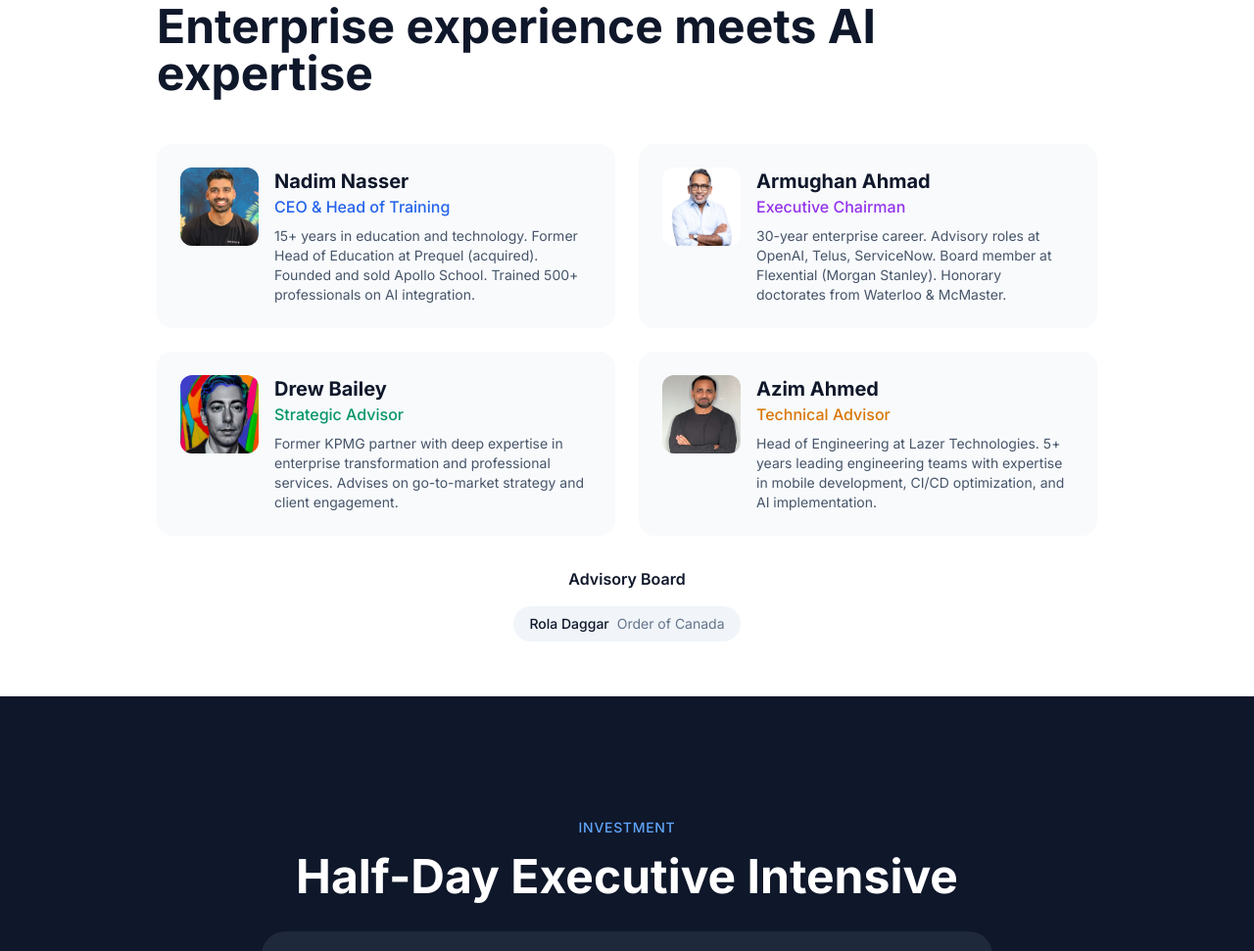
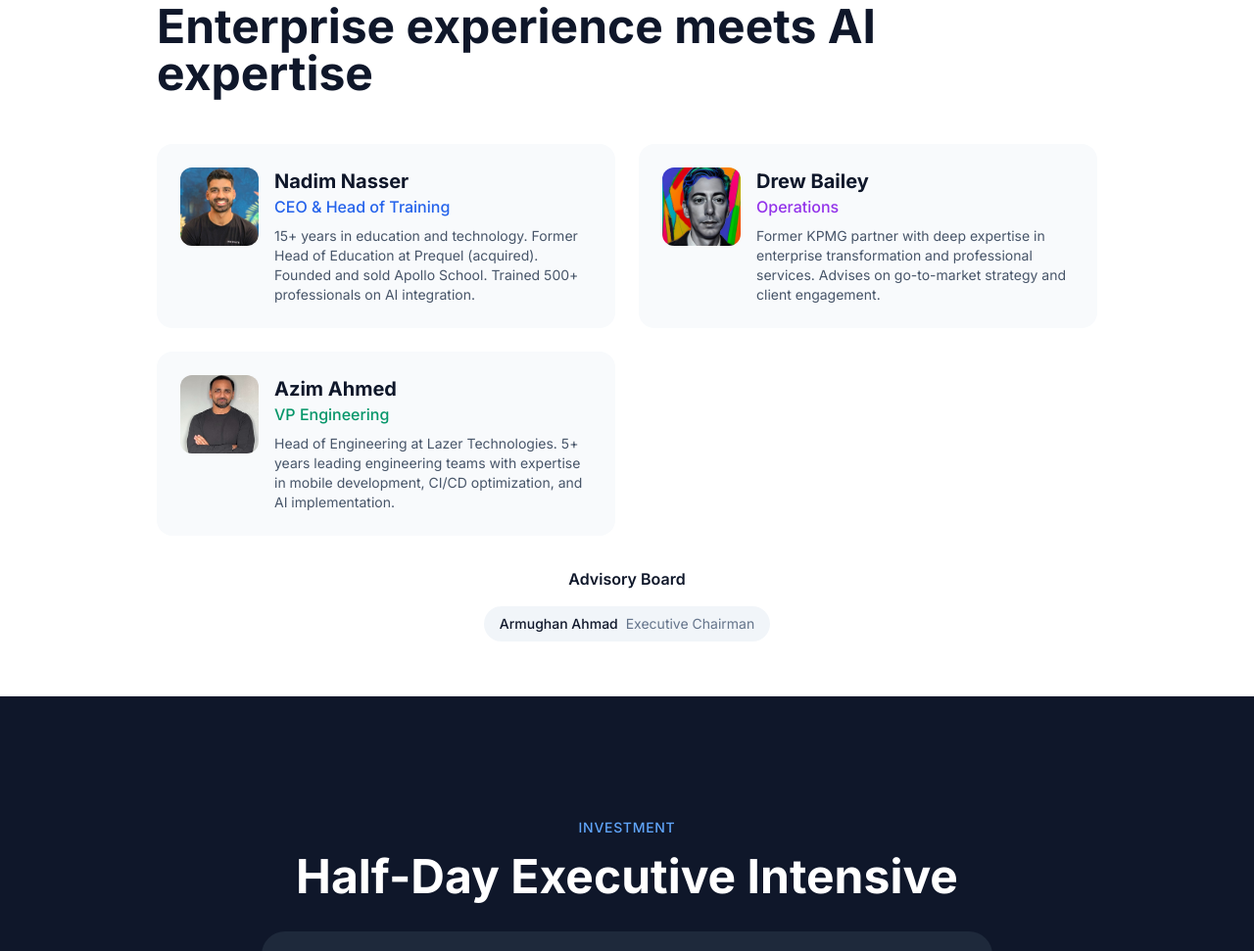
Before and after one commit to nadim-nasser/workflowy, a plain HTML site: page deloitte.html in a window 1280 px wide. Shown: the part 7289-8260 px from the top of the page at 98% size. Drawn offline with nearby package versions, Linux system fonts and the light colour scheme.

Commit message:
Update team section: reorganize roles and advisory board
- Move Armughan Ahmad to Advisory Board
- Update Drew Bailey title to Operations
- Update Azim Ahmed title to VP Engineering
- Remove Rola Daggar from Advisory Board

Co-Authored-By: Claude Opus 4.5 <noreply@anthropic.com>

```diff
--- a/deloitte.html
+++ b/deloitte.html
@@ -542,21 +542,10 @@
 
                 <div class="bg-slate-50 rounded-2xl p-6">
                     <div class="flex items-start gap-4">
-                        <img src="arm.jpeg" alt="Armughan Ahmad" class="w-20 h-20 rounded-xl object-cover flex-shrink-0">
-                        <div>
-                            <h3 class="font-bold text-xl">Armughan Ahmad</h3>
-                            <p class="text-purple-600 font-medium">Executive Chairman</p>
-                            <p class="text-slate-600 mt-2 text-sm">30-year enterprise career. Advisory roles at OpenAI, Telus, ServiceNow. Board member at Flexential (Morgan Stanley). Honorary doctorates from Waterloo & McMaster.</p>
-                        </div>
-                    </div>
-                </div>
-
-                <div class="bg-slate-50 rounded-2xl p-6">
-                    <div class="flex items-start gap-4">
                         <img src="drew.jpeg" alt="Drew Bailey" class="w-20 h-20 rounded-xl object-cover flex-shrink-0">
                         <div>
                             <h3 class="font-bold text-xl">Drew Bailey</h3>
-                            <p class="text-emerald-600 font-medium">Strategic Advisor</p>
+                            <p class="text-purple-600 font-medium">Operations</p>
                             <p class="text-slate-600 mt-2 text-sm">Former KPMG partner with deep expertise in enterprise transformation and professional services. Advises on go-to-market strategy and client engagement.</p>
                         </div>
                     </div>
@@ -567,7 +556,7 @@
                         <img src="azim.jpeg" alt="Azim Ahmed" class="w-20 h-20 rounded-xl object-cover flex-shrink-0">
                         <div>
                             <h3 class="font-bold text-xl">Azim Ahmed</h3>
-                            <p class="text-amber-600 font-medium">Technical Advisor</p>
+                            <p class="text-emerald-600 font-medium">VP Engineering</p>
                             <p class="text-slate-600 mt-2 text-sm">Head of Engineering at Lazer Technologies. 5+ years leading engineering teams with expertise in mobile development, CI/CD optimization, and AI implementation.</p>
                         </div>
                     </div>
@@ -578,8 +567,8 @@
                 <h4 class="font-semibold text-slate-900 mb-4 text-center">Advisory Board</h4>
                 <div class="flex flex-wrap justify-center gap-4">
                     <div class="bg-slate-100 rounded-full px-4 py-2 text-sm">
-                        <span class="font-medium">Rola Daggar</span>
-                        <span class="text-slate-500 ml-1">Order of Canada</span>
+                        <span class="font-medium">Armughan Ahmad</span>
+                        <span class="text-slate-500 ml-1">Executive Chairman</span>
                     </div>
                 </div>
             </div>
```
